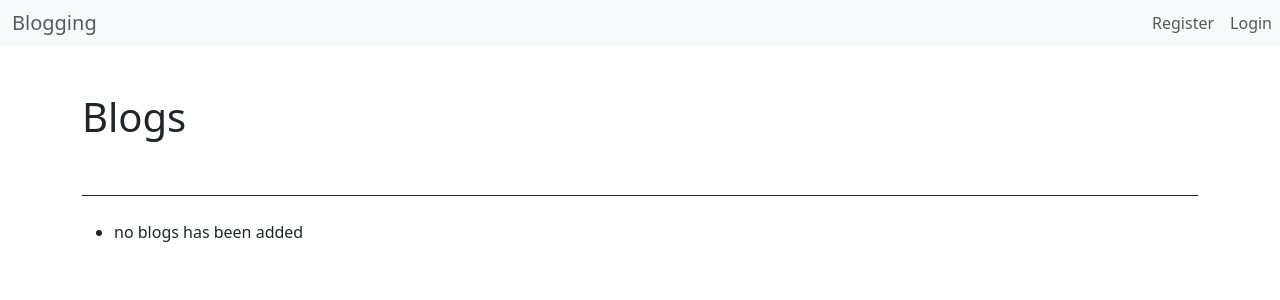
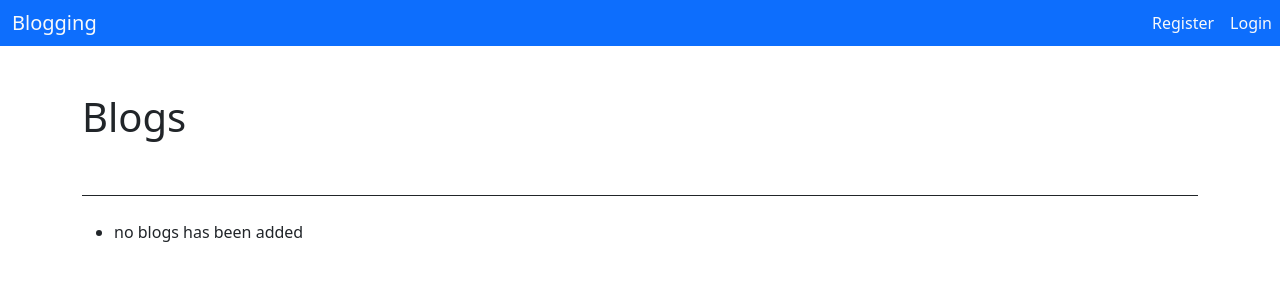
Before and after one commit to Samboy275/blog, a Django app: page / in a window 1280 px wide. Shown: the top 300 px of the page. Run offline with Django 4.2, Linux system fonts and the light colour scheme; data that the repository does not hold is empty; some libraries are stand-ins or nearby versions.

Commit message:
added email to user

```diff
--- a/blog/settings.py
+++ b/blog/settings.py
@@ -26,7 +26,7 @@ SECRET_KEY = 'django-insecure-%r=cbax%ds%t3n5!smf(y1zesu+av&5bj@7o=t9*3a!gbinj6i
 # SECURITY WARNING: don't run with debug turned on in production!
 DEBUG = True
 
-ALLOWED_HOSTS = ['0.0.0.0']
+ALLOWED_HOSTS = ['0.0.0.0', '127.0.0.1']
 
 
 # Application definition
--- a/blogs/models.py
+++ b/blogs/models.py
@@ -32,7 +32,6 @@ class Comments(models.Model):
     text = models.TextField()
     date_added = models.DateTimeField(auto_now_add=True)
     active = models.BooleanField(default=False)
-
     class Meta:
         # orders comments in a list by date
         ordering = ['date_added']
--- a/blogs/templates/base.html
+++ b/blogs/templates/base.html
@@ -14,23 +14,23 @@
     </head>
     <body>
         <!--static navbar-->
-        <nav class="navbar navbar-expand-lg navbar-light bg-light">
+        <nav class="navbar navbar-expand-lg navbar-primary bg-primary">
             <div class="container-fluid">
                 <div class="navbar-header">
                     <button class="navbar-toggler" type="button" data-bs-toggle="collapse" data-bs-target="#navilinks" aria-expand="false" aria-label="toggle navigation">
                         <span class="navbar-toggler-icon"></span>
                     </button>
-                    <a class="navbar-brand text-muted" href="{% url 'blogs:home' %} ">Blogging</a>
+                    <a class="navbar-brand text-light" href="{% url 'blogs:home' %} ">Blogging</a>
                 </div>
                 <div class="collapse navbar-collapse" id="navilinks">
                     <ul class="nav navbar-nav navbar-left position-absolute end-0">
                         {% if user.is_authenticated %}
                             <li class="nav-link">Welceom, {{ user.username }}</li>
-                            <li><a class="nav-link" href="{% url 'blogs:my_blogs' user.id%}">my blogs</a></li>
-                            <li><a class="nav-link" href="{% url 'users:logout' %}">Logout</a></li>
+                            <li><a class="nav-link text-light" href="{% url 'blogs:my_blogs' user.id%}">my blogs</a></li>
+                            <li><a class="nav-link text-light" href="{% url 'users:logout' %}">Logout</a></li>
                         {% else %}
-                            <li><a class="nav-link" href="{% url 'users:register' %}">Register</a></li>
-                            <li><a class="nav-link" href="{% url 'users:login' %}">Login</a></li>
+                            <li><a class="nav-link text-light" href="{% url 'users:register' %}">Register</a></li>
+                            <li><a class="nav-link text-light" href="{% url 'users:login' %}">Login</a></li>
                         {% endif %}
                     </ul>
                 </div>
--- a/users/views.py
+++ b/users/views.py
@@ -2,7 +2,7 @@ from django.shortcuts import render
 from django.http import HttpResponseRedirect
 from django.urls import reverse
 from django.contrib.auth import login, logout, authenticate
-from django.contrib.auth.forms import UserCreationForm
+from users.forms import SignUpForm
 # Create your views here.
 
 
@@ -17,10 +17,10 @@ def register_view(request):
 
     if request.method != 'POST':
         # initial get request new form
-        form = UserCreationForm()
+        form = SignUpForm()
     else:
         # user submitted data processing
-        form = UserCreationForm(data=request.POST)
+        form = SignUpForm(data=request.POST)
         if form.is_valid():
             new_user = form.save()
             authenticated_user = authenticate(username = new_user.username , password = request.POST['password1'])
```
Also changed, not shown: users/templates/login.html (+7 -3 lines), users/templates/register.html (+7 -6 lines).
